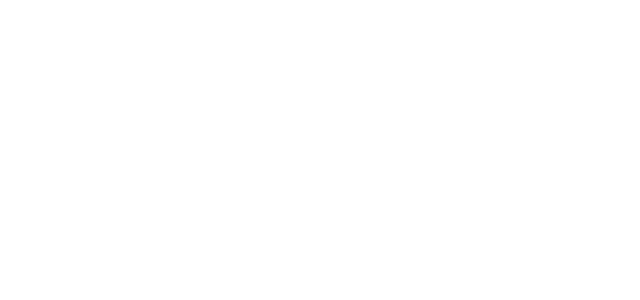
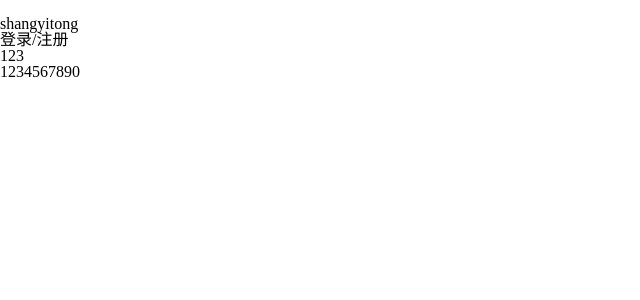
Before and after one commit to liliRX/shangyitong, a Vue app: page / in a window 1280 px wide. Shown: the top 300 px of the page, without its empty margins (0-640 px from the left). Built offline with nearby package versions, Linux system fonts and the light colour scheme.

Commit message:
顶&底部全局组件

```diff
--- a/index.html
+++ b/index.html
@@ -4,7 +4,7 @@
     <meta charset="UTF-8" />
     <link rel="icon" type="image/svg+xml" href="/vite.svg" />
     <meta name="viewport" content="width=device-width, initial-scale=1.0" />
-    <title>预约医生</title>
+    <title>预约挂号</title>
   </head>
   <body>
     <div id="app"></div>
--- a/src/App.vue
+++ b/src/App.vue
@@ -1,13 +1,11 @@
 <script setup lang="ts">
-
+import Layout from './layout/Layout.vue'
 </script>
 
 <template>
-  <div>
-
-  </div>
+<Layout />
 </template>
 
-<style scoped>
+<style lang=scss scoped>
 
 </style>
--- /dev/null
+++ b/src/layout/Layout.vue
@@ -0,0 +1,14 @@
+<template>
+<HospitalTop />
+
+<HospitalBottom />
+</template>
+
+<script setup lang="ts">
+// import { ref } from "vue"
+
+</script>
+
+<style lang="scss" scoped>
+
+</style>
--- /dev/null
+++ b/src/views/HospitalBottom.vue
@@ -0,0 +1,12 @@
+<template>
+    <div class="bottom-container">
+        <div class="bottom-left">123</div>
+        <div class="bottom-right">1234567890</div>
+    </div>
+</template>
+
+<script setup lang="ts">
+
+</script>
+
+<style lang="scss" scoped></style>
--- /dev/null
+++ b/src/views/HospitalTop.vue
@@ -0,0 +1,21 @@
+<template>
+    <div class="top-container">
+        <div class="top-left">
+            <img src="" alt="">
+            <p>shangyitong</p>
+        </div>
+        <div class="top-right">
+            <div></div>
+            <div>登录/注册</div>
+        </div>
+    </div>
+</template>
+
+<script setup lang="ts">
+// import { ref } from "vue"
+
+</script>
+
+<style lang="scss" scoped>
+
+</style>
```
Also changed, not shown: src/main.ts (+16 -3 lines).
